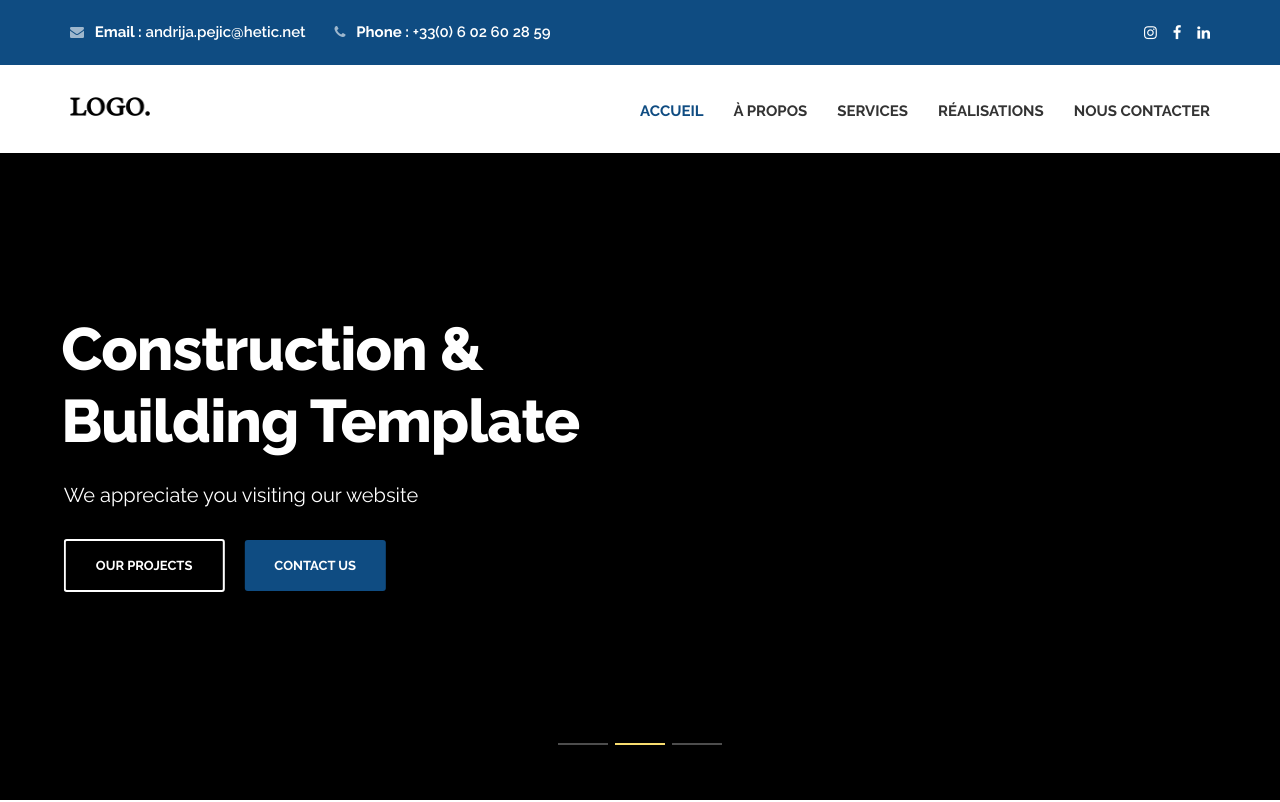
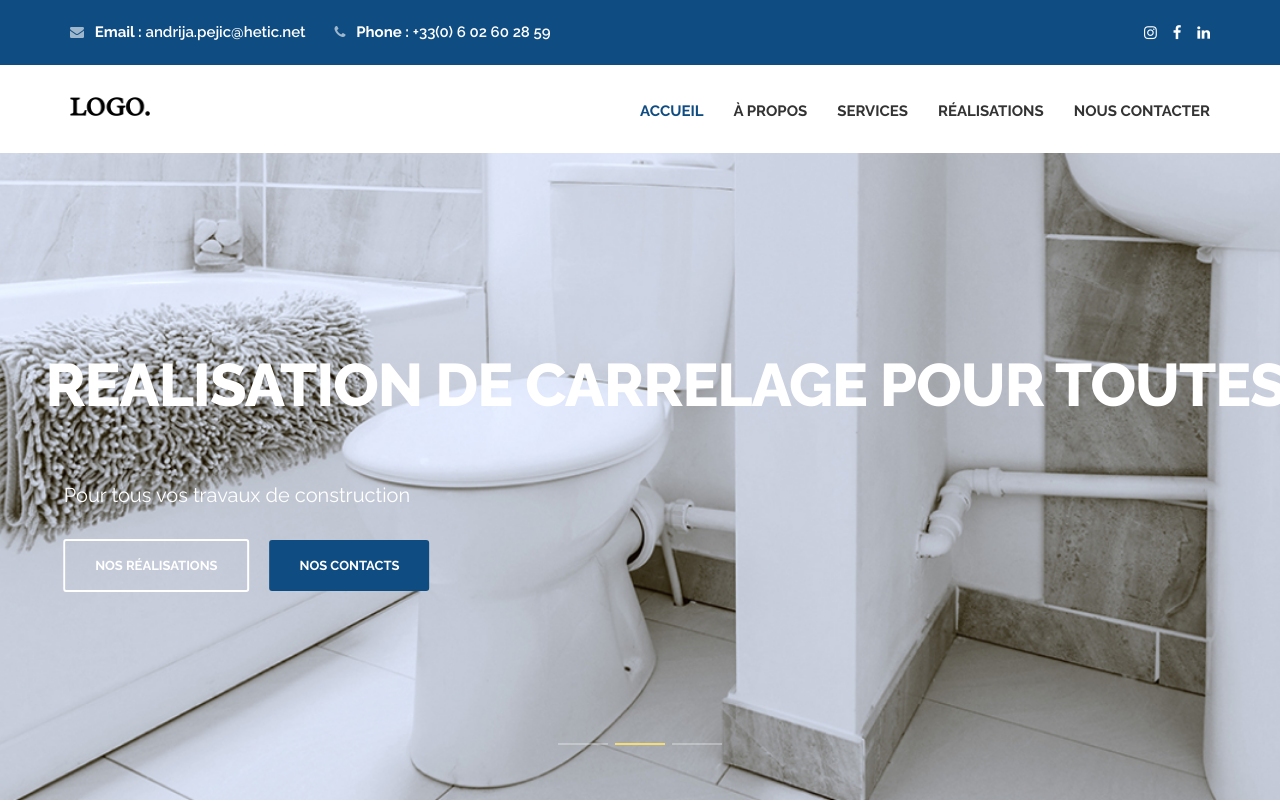
Before and after one commit to j2frise/andrija, a plain HTML site: page index.html in a window 1280 px wide. Shown: the top 802 px of the page. Drawn offline with Linux system fonts and the light colour scheme; some packages are replaced by stand-ins of ours; a web font is replaced by a local one.

Commit message:
first version

```diff
--- a/index.html
+++ b/index.html
@@ -84,9 +84,9 @@
 				<div id="rev_slider_202_1" class="rev_slider fullscreenbanner" style="display:none;" data-version="5.1.1RC">
 					<ul>
 						<!-- SLIDE  -->
-						<li data-index="rs-672" data-transition="fade" data-slotamount="default" data-easein="default" data-easeout="default" data-masterspeed="default"  data-thumb="upload/slide1.jpg" data-rotate="0" data-saveperformance="off" data-title="unique" data-description="">
+						<li data-index="rs-672" data-transition="fade" data-slotamount="default" data-easein="default" data-easeout="default" data-masterspeed="default"  data-thumb="images/slides/1.png" data-rotate="0" data-saveperformance="off" data-title="unique" data-description="">
 							<!-- MAIN IMAGE -->
-							<img src="upload/slide1.jpg" alt="" data-bgposition="center center" data-bgfit="cover" data-bgrepeat="no-repeat" data-bgparallax="5" class="rev-slidebg" data-no-retina>
+							<img src="images/slides/1.png" alt="" data-bgposition="center center" data-bgfit="cover" data-bgrepeat="no-repeat" data-bgparallax="5" class="rev-slidebg" data-no-retina>
 							<!-- LAYERS -->
 
 							<!-- LAYER NR. 1 -->
@@ -106,7 +106,7 @@
 								data-splitin="none"
 								data-splitout="none"
 								data-responsive_offset="on"
-								style="z-index: 7; white-space: nowrap;text-align:center;">Construction &amp; <br> Building Template
+								style="z-index: 7; white-space: nowrap;text-align:center;">REALISATION DE CARRELAGE POUR TOUTES LES PIECES
 							</div>
 
 							<!-- LAYER NR. 2 -->
@@ -128,7 +128,7 @@
 								data-splitin="none"
 								data-splitout="none"
 								data-responsive_offset="on"
-								style="z-index: 6; white-space: nowrap;font-style:italic;">We appreciate you visiting our website
+								style="z-index: 6; white-space: nowrap;font-style:italic;">Pour tous vos travaux de construction
 							</div>
 
 							<!-- LAYER NR. 3 -->
@@ -149,7 +149,7 @@
 								data-splitin="none"
 								data-splitout="none"
 								data-responsive_offset="on"
-								style="z-index: 6; white-space: nowrap;font-style:italic;"><a class="button-two" href="projects.html">Our Projects</a><a class="button-one" href="contact.html">Contact Us</a>
+								style="z-index: 6; white-space: nowrap;font-style:italic;"><a class="button-two" href="#">Nos réalisations</a><a class="button-one" href="#">Nos contacts</a>
 							</div>
 
 						</li>
```
Also changed, not shown: images/slides/1.png (added).
